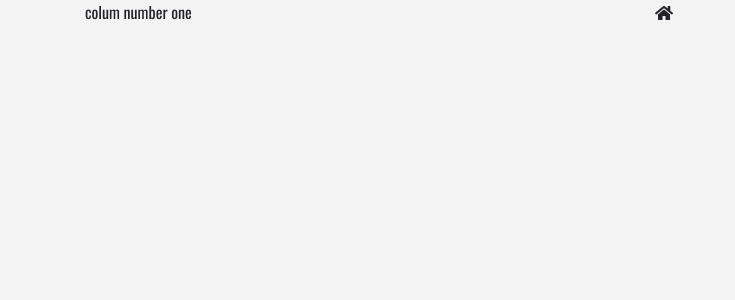
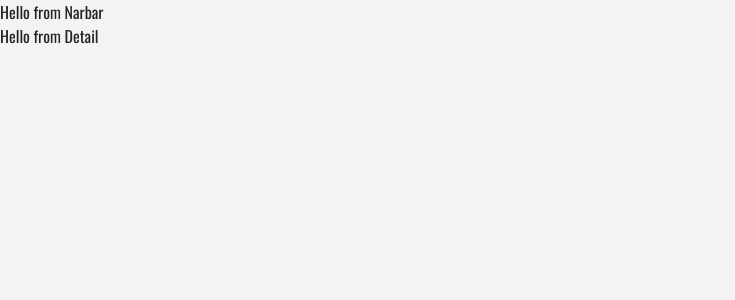
Before and after one commit to tamdc2704/ecommerce-react-netify, a React (Create React App) app: page /detail in a window 1280 px wide. Shown: the top 300 px of the page, without its empty margins (0-735 px from the left). Built offline with nearby package versions, Linux system fonts and the light colour scheme.

Commit message:
Add router

```diff
--- a/package.json
+++ b/package.json
@@ -7,6 +7,7 @@
     "react": "^16.8.6",
     "react-dom": "^16.8.6",
     "react-redux": "^6.0.1",
+    "react-router-dom": "^5.0.0",
     "react-scripts": "2.1.8",
     "redux": "^4.0.1",
     "redux-starter-kit": "^0.4.3"
--- a/src/App.js
+++ b/src/App.js
@@ -1,17 +1,27 @@
 import React, { Component } from 'react';
-import logo from './logo.svg';
+import { Switch, Route } from 'react-router-dom'
+
+
 import './App.css';
+import Narbar from './components/Narbar';
+import Detail from './components/Detail';
+import Cart from './components/Cart';
+import Default from './components/Default';
+import ProductsList from './components/ProductsList';
+
 
 class App extends Component {
   render() {
     return (
-      <div className="container">
-        <div className="row">
-          <div className="col-6">colum number one</div>
-          <div className="col-6"><span className="fas fa-home"></span></div>
-        </div>
-        <div className="row"></div>
-      </div>
+      <React.Fragment>
+        <Narbar />
+        <Switch>
+          <Route exact path='/' component={ProductsList} />
+          <Route path='/detail' component={Detail} />
+          <Route path='/cart' component={Cart} />
+          <Route component={Default} />
+        </Switch>
+      </React.Fragment>
     );
   }
 }
--- /dev/null
+++ b/src/components/Cart.js
@@ -0,0 +1,11 @@
+import React, { Component } from 'react'
+
+export default class Cart extends Component {
+  render() {
+    return (
+      <div>
+        Hello from cart
+      </div>
+    )
+  }
+}
--- /dev/null
+++ b/src/components/Default.js
@@ -0,0 +1,11 @@
+import React, { Component } from 'react'
+
+export default class Default extends Component {
+  render() {
+    return (
+      <div>
+        Page Not Found
+      </div>
+    )
+  }
+}
--- /dev/null
+++ b/src/components/Detail.js
@@ -0,0 +1,11 @@
+import React, { Component } from 'react'
+
+export default class Detail extends Component {
+  render() {
+    return (
+      <div>
+        Hello from Detail
+      </div>
+    )
+  }
+}
--- /dev/null
+++ b/src/components/Narbar.js
@@ -0,0 +1,11 @@
+import React, { Component } from 'react'
+
+export default class Narbar extends Component {
+  render() {
+    return (
+      <div>
+        Hello from Narbar
+      </div>
+    )
+  }
+}
--- /dev/null
+++ b/src/components/ProductsList.js
@@ -0,0 +1,11 @@
+import React, { Component } from 'react'
+
+export default class ProductsList extends Component {
+  render() {
+    return (
+      <div>
+        Hello from Products List
+      </div>
+    )
+  }
+}
--- a/src/index.js
+++ b/src/index.js
@@ -1,5 +1,6 @@
 import React from 'react';
 import ReactDOM from 'react-dom';
+import { BrowserRouter as Router } from 'react-router-dom'
 
 import 'bootstrap/dist/css/bootstrap.min.css'
 import './index.css';
@@ -8,7 +9,11 @@ import './index.css';
 import App from './App';
 import * as serviceWorker from './serviceWorker';
 
-ReactDOM.render(<App />, document.getElementById('root'));
+ReactDOM.render(
+  <Router>
+    <App />
+  </Router>,
+  document.getElementById('root'));
 
 // If you want your app to work offline and load faster, you can change
 // unregister() to register() below. Note this comes with some pitfalls.
```
Also changed, not shown: 1 other file (tests, documents, lock files or other folders).
